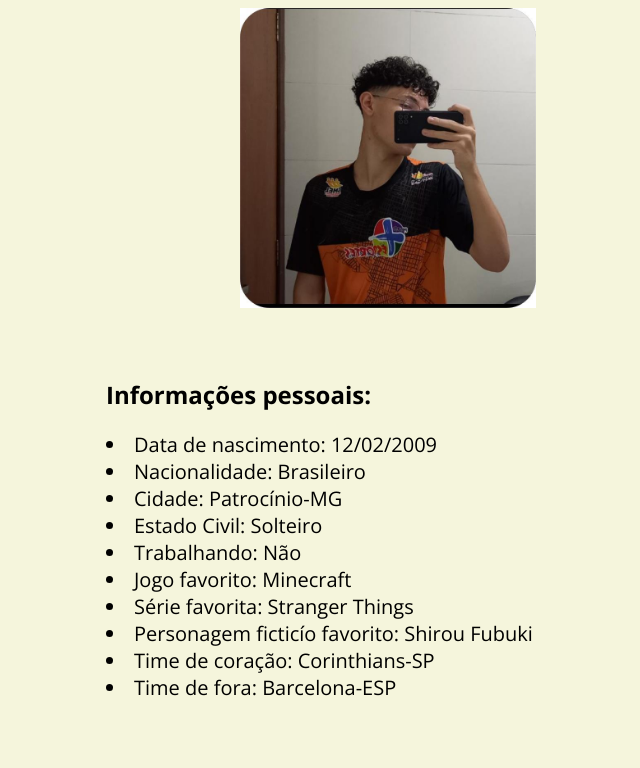
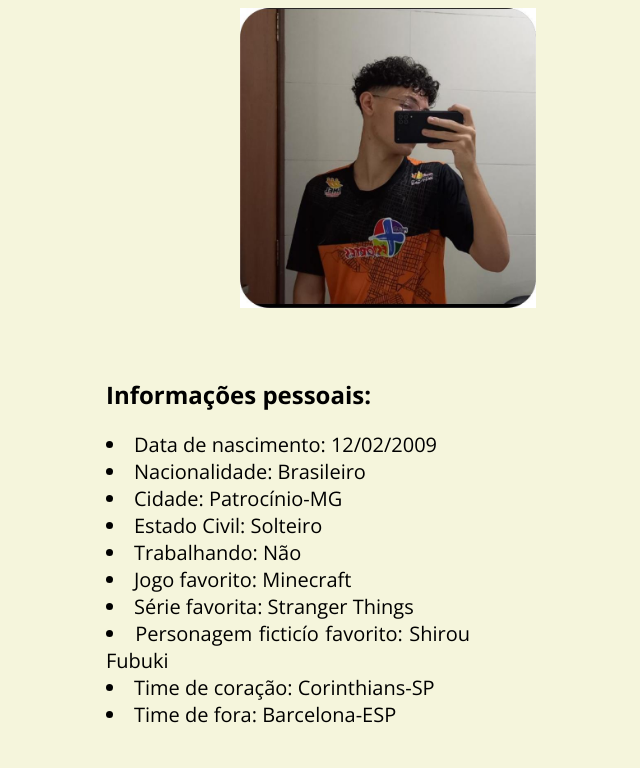
Before and after one commit to fstLopes/JogosAntigos, a plain HTML site: page aluno.html in a window 1280 px wide. Shown: the top 768 px of the page, without its empty margins (252-892 px from the left). Drawn offline with nearby package versions, Linux system fonts and the light colour scheme.

Commit message:
Add files via upload

```diff
--- a/estilo.css
+++ b/estilo.css
@@ -7,7 +7,6 @@
     border-radius: 5px;
     margin-left: 300px;
     margin-right: 300px;
-    margin
 }
 
 body {
@@ -23,7 +22,7 @@ a {
 
 li {
     margin-left: 350px;
-    margin-right: 350px;
+    margin-right: 550px;
 }
 
 img {
```
Also changed, not shown: index.html (+1 -1 lines).
